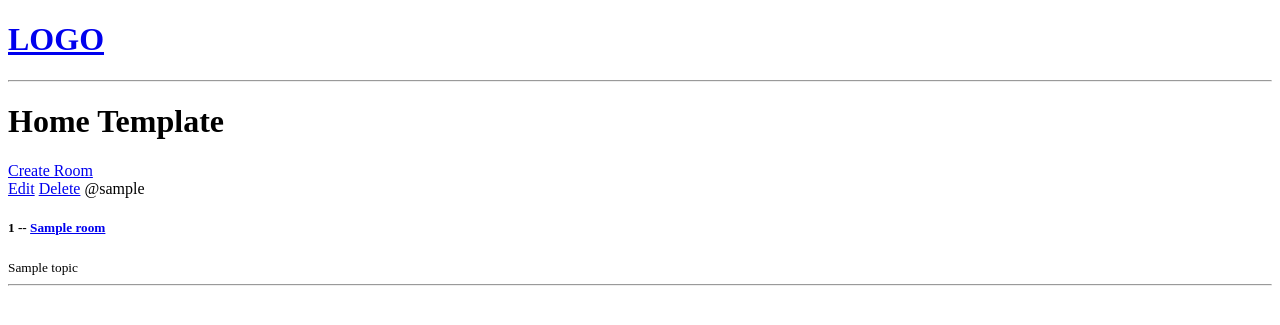
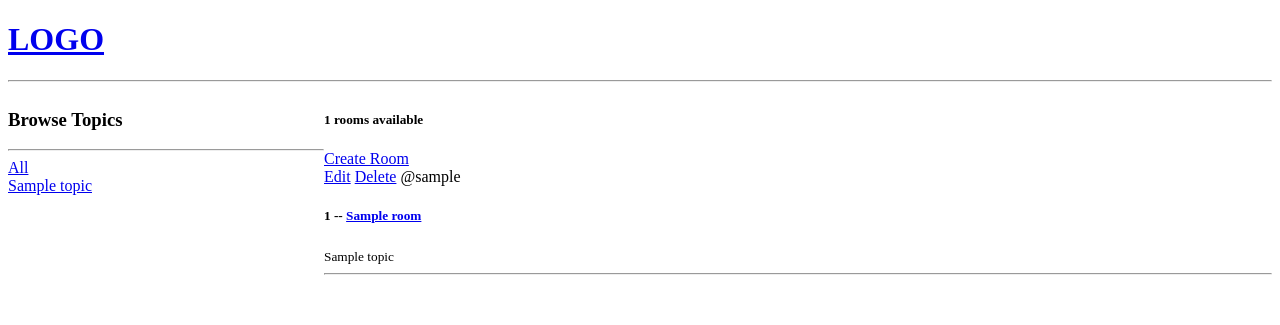
Before and after one commit to cwhittaker123/django-blog, a Django app: template base/templates/base/home.html in a window 1280 px wide. Shown: the top 325 px of the page. Run offline with Django 4.2, Linux system fonts and the light colour scheme; tables that the repository leaves empty hold one stand-in row (values such as "Sample post"); the template is opened without the code that fills it: values that come from a table or form of the project are taken from there, most other values are stand-ins (such as "Sample title", 1, 10 or a date in 2020).

Commit message:
Adding some basic styling to home

```diff
--- a/base/templates/base/home.html
+++ b/base/templates/base/home.html
@@ -1,9 +1,34 @@
 {% extends 'main.html' %}
 
 {% block content %}
-<h1>Home Template</h1>
+
+<style>
+    .home-container{
+        display: grid;
+        grid-template-columns: 1fr 3fr;
+    }
+</style>
+
+<div class="home-container">
 
     <div>
+        <h3>Browse Topics</h3>
+        <hr>
+
+        <div>
+            <a href="{% url 'home' %}">All</a>
+        </div>
+
+        {% for topic in topics %}
+            <div>
+                <!-- Add topic name to url -->
+                <a href="{% url 'home' %}?q={{topic.name}}">{{topic.name}}</a>
+            </div>
+        {% endfor %}
+    </div>
+
+    <div>
+        <h5>{{room_count}} rooms available</h5>
         <a href="{% url 'create-room' %}">Create Room</a>
         <div>
             {% for room in rooms %}
@@ -19,4 +44,6 @@
             {% endfor %}
         </div>
     </div>
+
+</div>
 {% endblock content %}
```
Lines whose indentation alone changed are shown as unchanged.
